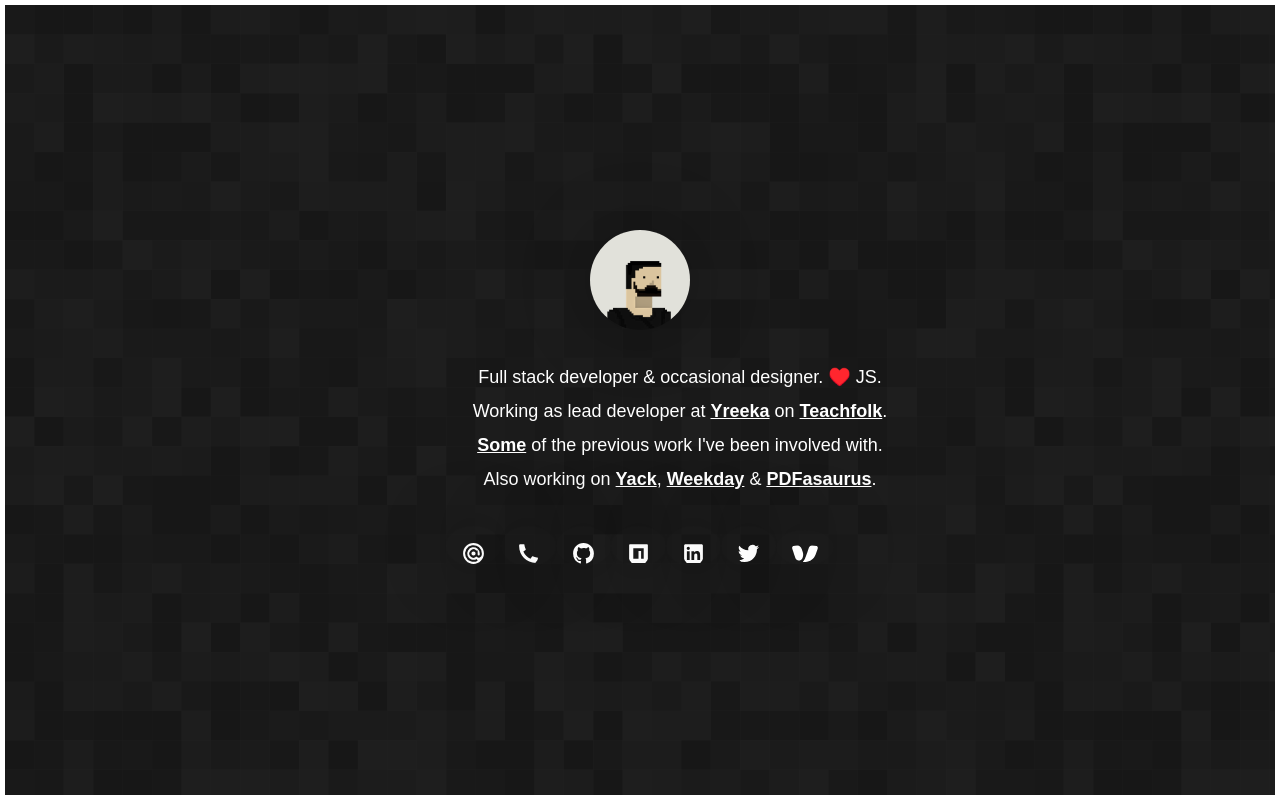
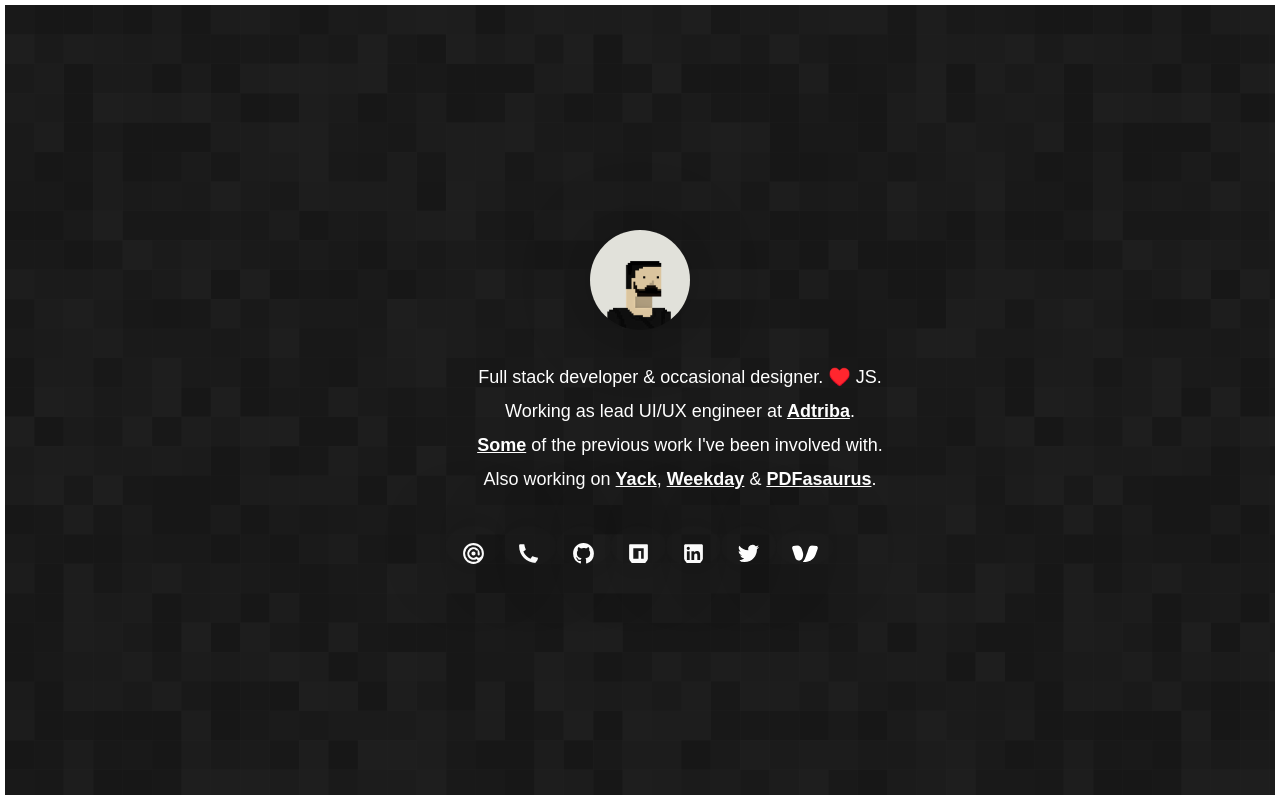
Before and after one commit to joduplessis/joduplessis, a Vue app: page / in a window 1280 px wide. Built offline with nearby package versions, Linux system fonts and the light colour scheme; a web font is replaced by a local one; what vue-masonry, vue-progressbar would draw is missing.

Commit message:
Job update

```diff
--- a/src/components/Home.vue
+++ b/src/components/Home.vue
@@ -6,7 +6,7 @@
 
   				<h2>
   					Full stack developer & occasional designer. ♥️ JS.</br>
-  					Working as lead developer at <a href="https://yreeka.com" target="_blank" class="highlight">Yreeka</a> on <a href="https://teachfolk.com" target="_blank" class="highlight">Teachfolk</a>.</br>
+  					Working as lead UI/UX engineer at <a href="https://adtriba.com" target="_blank" class="highlight">Adtriba</a>.</br>
   					<router-link :to="{ name: 'Work'}" class="highlight">Some</router-link> of the previous work I've been involved with.<br/>
             Also working on
       			<a href="https://yack.app" target="_blank" class="highlight"><span>Yack</span></a>,
```
